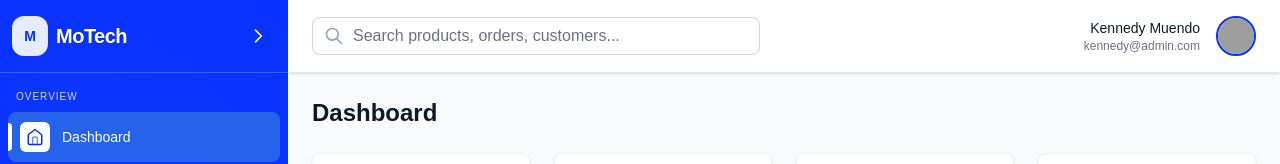
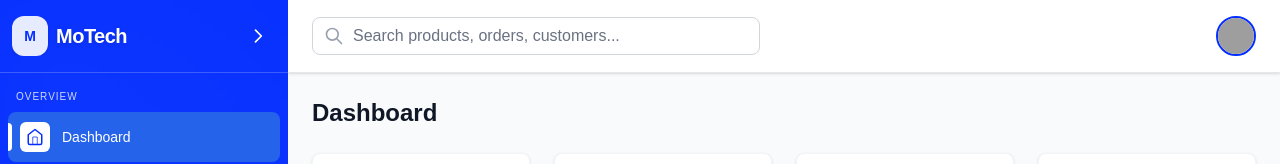
Before and after one commit to muendokennedy/ai-powered-ecommerce-tech-frontend, a Vue app: page /admin/dashboard in a window 1280 px wide. Shown: the top 164 px of the page. Built offline with nearby package versions, Linux system fonts and the light colour scheme; no server answers; grey boxes are pictures that could not be loaded.

Commit message:
created a user store and which succesfully persists the user in memory after login

```diff
--- a/src/components/Admin/AdminHeader.vue
+++ b/src/components/Admin/AdminHeader.vue
@@ -1,5 +1,28 @@
 <script setup>
+import { onMounted } from 'vue'
+import { useUserStore } from '@/stores/user'
+import axiosClient from '@/axiosClient'
 
+const storedUser = useUserStore()
+
+
+
+onMounted(async () => {
+  if (!storedUser.user) {
+    try {
+      const resp = await axiosClient.get('/api/admin/dashboard')
+      const data = resp?.data || {}
+      const user = data.user || data.admin || data.data || null
+
+      if (user){
+        storedUser.setUser(user)
+      }
+
+    } catch (e) {
+      // silently ignore; header remains without user details
+    }
+  }
+})
 </script>
 <template>
       <!-- Top Navigation -->
@@ -22,8 +45,8 @@
           <!-- Profile -->
           <div class="flex items-center space-x-4">
             <div class="text-right">
-      <p class="text-sm font-medium text-gray-900 dark:text-gray-100">Kennedy Muendo</p>
-      <p class="text-xs text-gray-500 dark:text-gray-400">kennedy@admin.com</p>
+          <p class="text-sm font-medium text-gray-900 dark:text-gray-100">{{ storedUser.user?.fullName }}</p>
+          <p class="text-xs text-gray-500 dark:text-gray-400">{{ storedUser.user?.email }}</p>
             </div>
             <img
               class="h-10 w-10 rounded-full border-2 border-[#042EFF]"
--- /dev/null
+++ b/src/stores/user.js
@@ -0,0 +1,19 @@
+import { defineStore } from 'pinia'
+import {ref, computed}  from 'vue'
+
+export const useUserStore = defineStore('user', () => {
+
+  const user = ref(null)
+
+  const isAuthenticated = computed(() => !!user.value)
+
+  const setUser = (userData) => {
+    user.value = userData
+  }
+
+  const clearUser = () => {
+    user.value = null
+  }
+
+  return { user, isAuthenticated, setUser, clearUser }
+})
--- a/src/views/Admin/Auth/RegisterView.vue
+++ b/src/views/Admin/Auth/RegisterView.vue
@@ -2,6 +2,7 @@
 import { reactive, ref, onMounted } from 'vue'
 import { useRouter } from 'vue-router'
 import axiosClient from '@/axiosClient'
+import { useUserStore } from '@/stores/user'
 
 // Departments aligned with SettingsView
 const departments = ['Operations','Customer Service','Inventory','Marketing']
@@ -134,6 +135,7 @@ const onSubmit = async () => {
   if (!isValid) return
 
   loading.value = true
+  const userStore = useUserStore()
   // Build payload expected by backend
   const payload = {
     fullName: form.name,
@@ -146,14 +148,18 @@ const onSubmit = async () => {
     remember: !!form.remember,
   }
 
-  console.log(payload)
-
   try {
-    await axiosClient.post('/admin/register', payload)
-    // await router.push('/admin/dashboard')
+    const res = await axiosClient.post('/admin/register', payload)
+    // const data = res?.data || {}
+    // const user = data.user || data.admin || data.data || null
+    // if (user) {
+    //   userStore.setUser(user)
+    // }
+    await router.push('/admin/dashboard')
   } catch (err) {
     // Map Laravel validation errors (422)
     const validation = err?.validation || err?.response?.data?.errors
+
     if (validation && typeof validation === 'object') {
       // Clear previous errors first
       Object.keys(errors).forEach(k => delete errors[k])
--- a/src/views/Admin/DashboardView.vue
+++ b/src/views/Admin/DashboardView.vue
@@ -1,9 +1,9 @@
 
 <script setup>
-import { reactive, ref, onMounted } from 'vue'
+import { reactive, ref } from 'vue'
 import AdminSidebar from '@/components/Admin/AdminSidebar.vue'
 import AdminHeader from '@/components/Admin/AdminHeader.vue'
-import axiosClient from '@/axiosClient'
+import { useUserStore } from '@/stores/user'
 
 const dashboardStats = reactive({
   products: { count: 1247, change: 12.5, trend: 'up' },
@@ -26,19 +26,9 @@ const lowStockProducts = reactive([
   { name: 'Samsung QLED 65"', stock: 2, category: 'TVs' }
 ])
 
-// Fetched admin user
-const adminUser = ref(null)
-
-onMounted(async () => {
-  try {
-    const resp = await axiosClient.get('/api/admin/dashboard')
-    // Expecting JSON like { user: { name, email, ... }, stats?, ... }
-    adminUser.value = resp.data?.admin || resp.data || null
-  } catch (e) {
-    // Non-blocking: keep UI functional even if request fails
-    adminUser.value = null
-  }
-})
+// Admin user from Pinia store
+const userStore = useUserStore()
+const adminUser = userStore.user
 
 const getStatusColor = (status) => {
   switch (status) {
```
